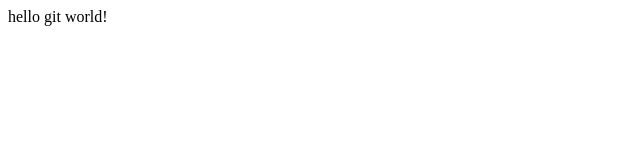
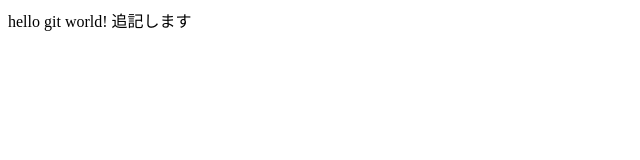
Before and after one commit to rtakada/hello-GitHab, a plain HTML site: page index.html in a window 1280 px wide. Shown: the whole page, without its empty margins (0-640 px from the left). Drawn offline with Linux system fonts and the light colour scheme.

Commit message:
index.htmlに文字列を追記

```diff
--- a/index.html
+++ b/index.html
@@ -2,5 +2,6 @@
 <html lang="ja">
 	<body>
 		hello git world!
+		追記します
 	</body>
 </html>
```
